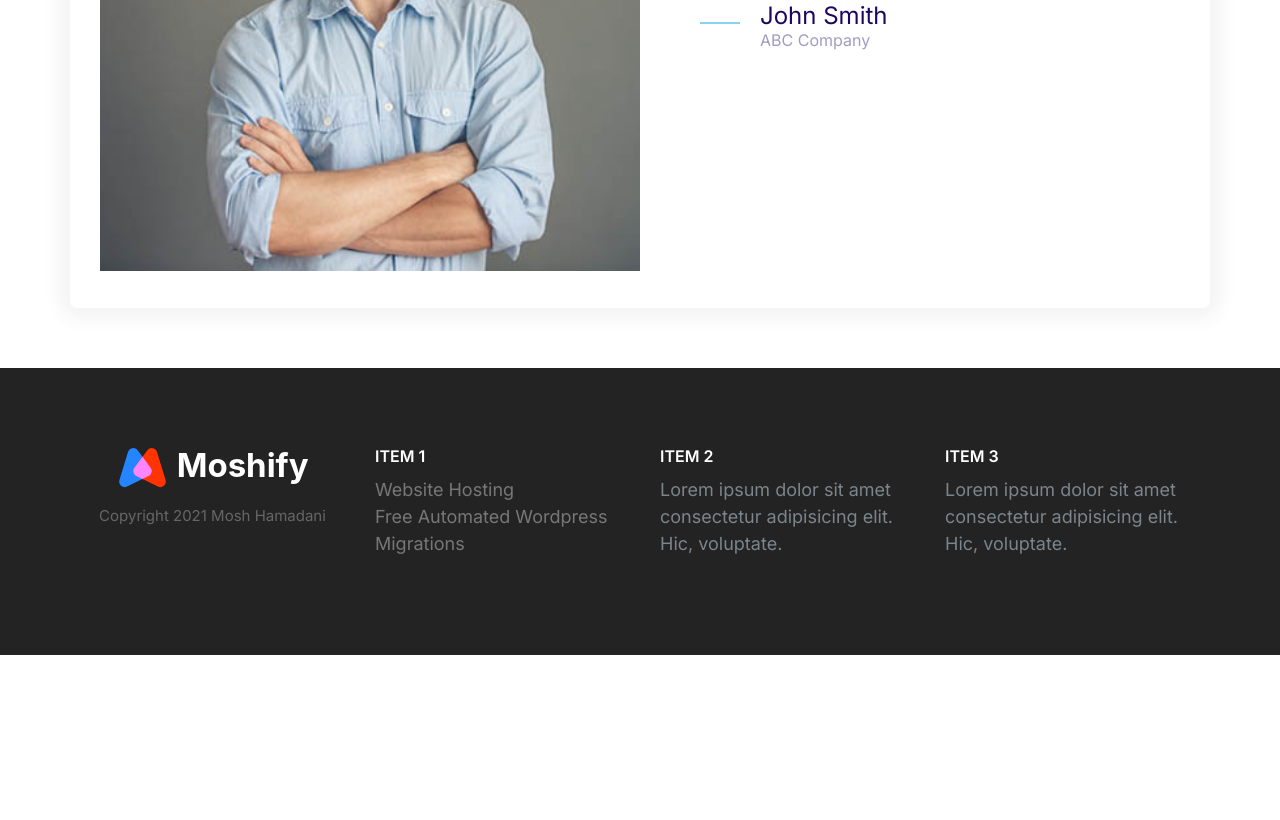
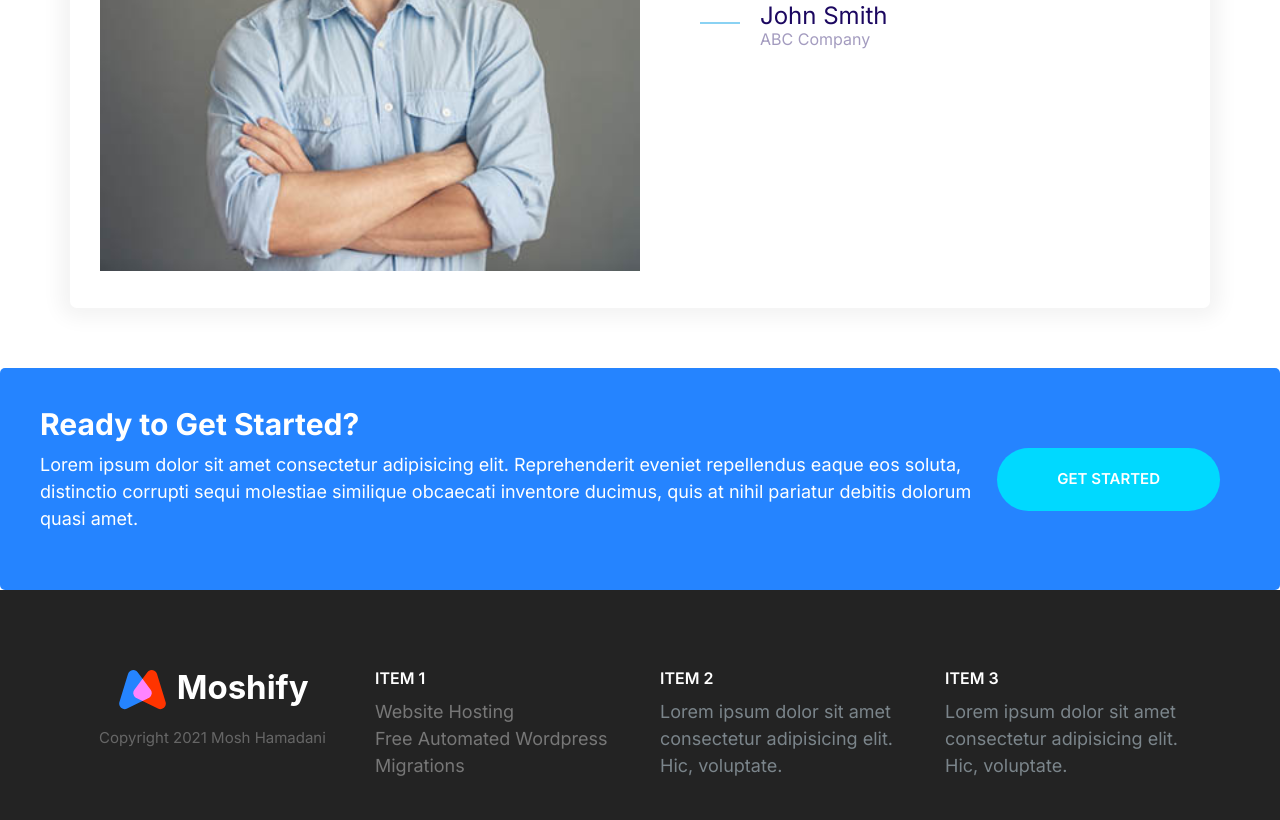
Before and after one commit to arnold-star/moshify, a plain HTML site: page index.html in a window 1280 px wide. Shown: the part 5636-6456 px from the top of the page. Before the commit the page ends 6291 px from the top, so only its background shows below. Drawn offline with nearby package versions, Linux system fonts and the light colour scheme.

Commit message:
Search engine optimization

```diff
--- a/css/styles.css
+++ b/css/styles.css
@@ -450,6 +450,7 @@ a {
   background: var(--color-primary);
   color: #fff;
 }
+
 .callout__heading {
   color: #fff;
   margin-top: 0;
--- a/index.html
+++ b/index.html
@@ -4,7 +4,16 @@
     <meta charset="UTF-8" />
     <meta http-equiv="X-UA-Compatible" content="IE=edge" />
     <meta name="viewport" content="width=device-width, initial-scale=1.0" />
-    <title>Document</title>
+    <meta
+      name="description"
+      content="Deploy your websites in less than 60 seconds."
+    />
+    <meta property="og:title" content="Moshify... " />
+    <meta property="og:description" content="Moshify... " />
+    <meta property="og:type" content="Website" />
+    <meta property="og:image" content="http://" />
+    <meta property="og:url" content="https://moshified.com" />
+    <title>Moshify - Go Online For Just $9</title>
     <link rel="preconnect" href="https://fonts.gstatic.com" />
     <link
       href="https://fonts.googleapis.com/css2?family=Inter:wght@400;600;700&display=swap"
@@ -407,6 +416,23 @@
       </div>
     </section>
 
+    <!-- CALLOUT SECTION -->
+
+    <div class="callout callout--primary" data-aos="zoom-in-up">
+      <div class="grid grid--1x2">
+        <div class="callout__content">
+          <h2 class="callout__heading">Ready to Get Started?</h2>
+          <p>
+            Lorem ipsum dolor sit amet consectetur adipisicing elit.
+            Reprehenderit eveniet repellendus eaque eos soluta, distinctio
+            corrupti sequi molestiae similique obcaecati inventore ducimus, quis
+            at nihil pariatur debitis dolorum quasi amet.
+          </p>
+        </div>
+        <a href="#" class="btn btn--secondary btn--stretched">Get Started</a>
+      </div>
+    </div>
+
     <!-- FOOTER SECTION -->
     <section class="block block--dark footer" data-aos="slide-up">
       <div class="container grid footer__sections">
```
